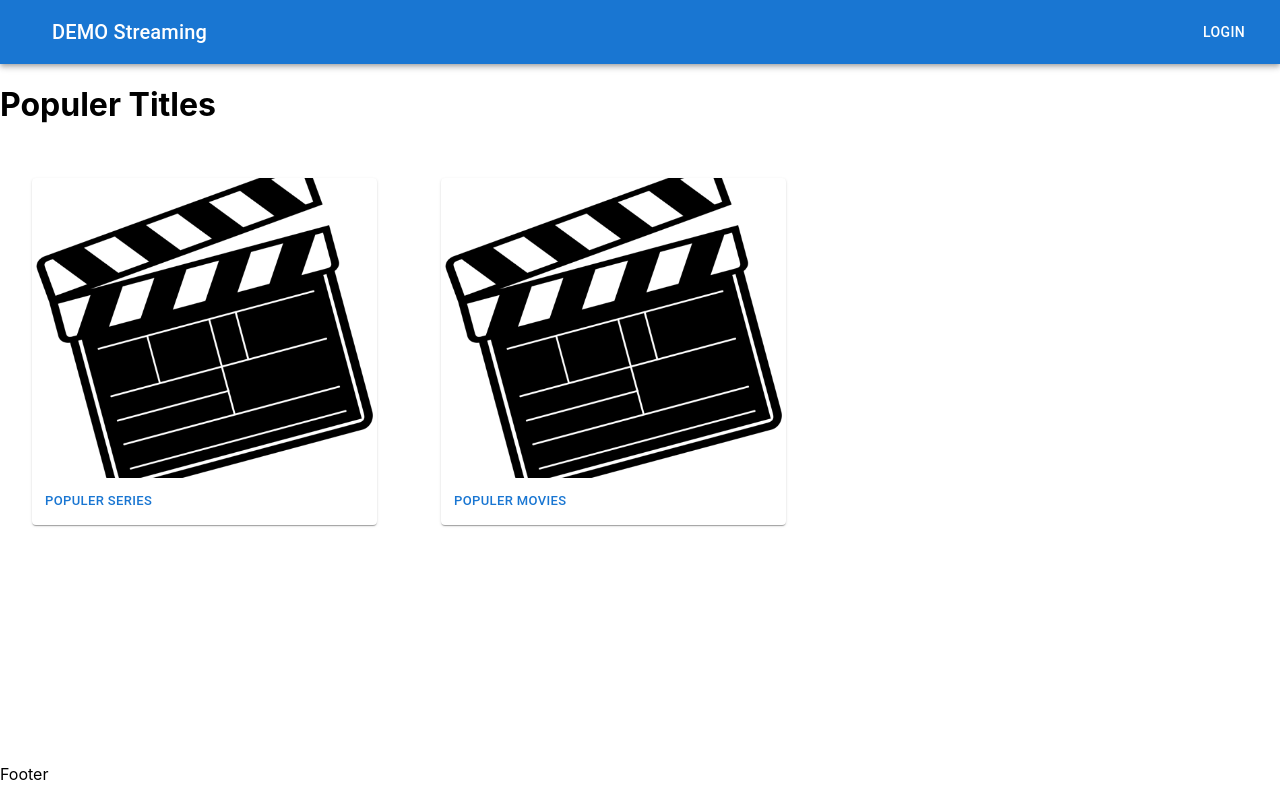
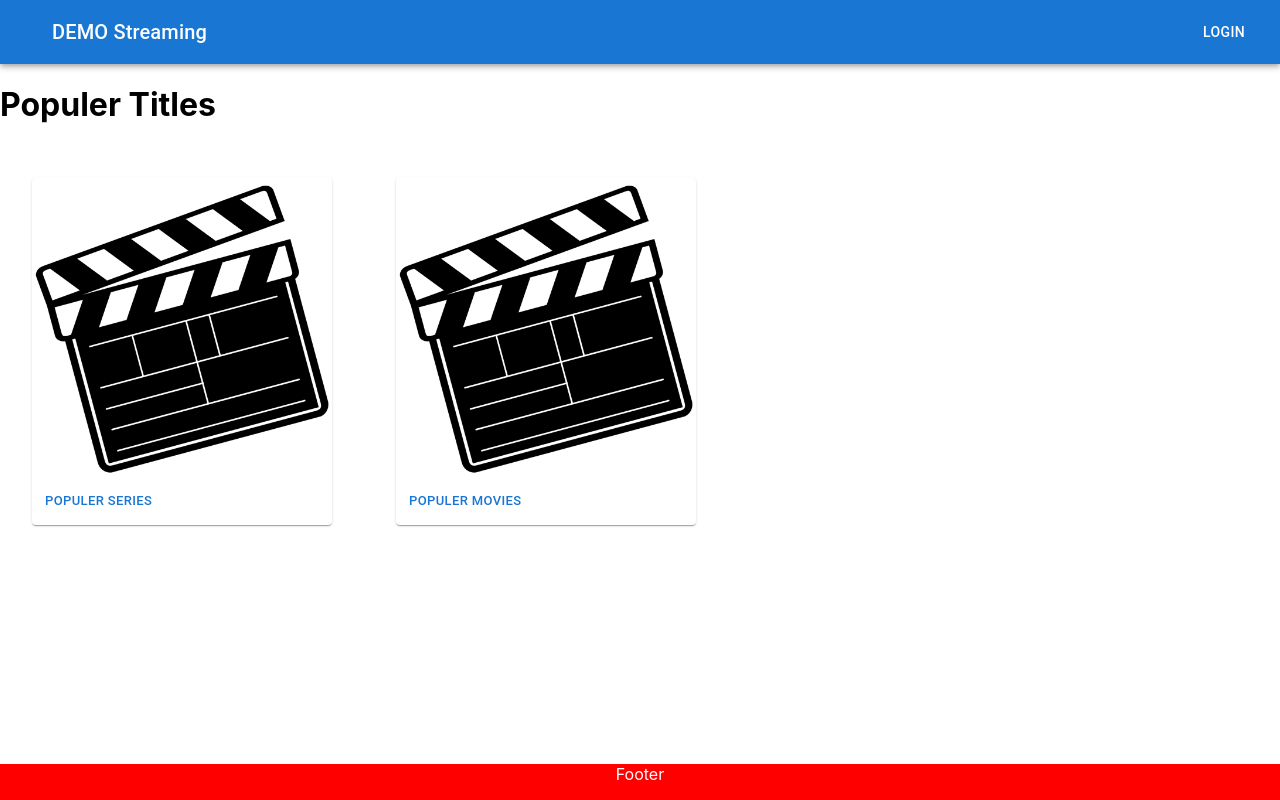
Before and after one commit to ahsenyavas/keikei, a Next.js app: page / in a window 1280 px wide. Built offline with nearby package versions, Linux system fonts and the light colour scheme.

Commit message:
search and dropdown list added

```diff
--- a/pages/_app.js
+++ b/pages/_app.js
@@ -1,5 +1,5 @@
 import "../styles/globals.css";
-import Layout from "../src/components/Layout";
+import Layout from "../src/components/layout";
 
 function MyApp({ Component, pageProps }) {
   return (
--- a/pages/index.js
+++ b/pages/index.js
@@ -15,7 +15,7 @@ export default function Home() {
       <h1>Populer Titles</h1>
       <div className={styles.cards}>
         <div className={styles.card}>
-          <Card sx={{ minWidth: 345 }}>
+          <Card >
             <CardMedia
               component="img"
               height="300"
@@ -30,7 +30,7 @@ export default function Home() {
           </Card>
         </div>
         <div className={styles.card}>
-          <Card sx={{ minWidth: 345 }}>
+          <Card >
             <CardMedia
               component="img"
               height="300"
@@ -48,3 +48,8 @@ export default function Home() {
     </div>
   );
 }
+
+
+/*
+sx={{ minWidth: 345 }}
+*/
--- a/pages/movies/index.module.scss
+++ b/pages/movies/index.module.scss
@@ -1,5 +1,29 @@
-.container {
+.head {
   display: flex;
-  flex-direction: column;
-  height: calc(100vh - 100px);
+  justify-content: space-between;
+  .search {
+    background-color: transparent;
+    border: 2px solid grey;
+    color: black;
+    border-radius: 50px;
+    font-family: inherit;
+    font-size: 1.2rem;
+    padding: 0.5rem 1.5rem;
+    width: 25rem;
+    margin: 1rem;
+
+    .search:focus {
+      outline: none;
+      background-color: var(--purple);
+    }
+  }
 }
+
+.movieContainer {
+  display: flex;
+
+  //height: calc(100vh - 100px);
+  flex-wrap: wrap;
+  justify-content: center;
+  margin-bottom: 10px;
+}
--- a/src/components/Layout.js
+++ /dev/null
@@ -1,12 +0,0 @@
-import Footer from "./footer";
-import Navbar from "../components/navbar";
-
-export default function Layout({children}) {
-  return (
-    <>
-        <Navbar />
-        {children}
-        <Footer />
-    </>
-  )
-}
--- a/src/components/footer/index.js
+++ b/src/components/footer/index.js
@@ -1,7 +1,7 @@
-import React from 'react'
+import Styles from "./index.module.scss";
 
 export default function Footer() {
   return (
-    <div>Footer</div>
+    <div className={Styles.footer}>Footer</div>
   )
 }
--- /dev/null
+++ b/src/components/footer/index.module.scss
@@ -0,0 +1,18 @@
+.footer {
+    position: relative;
+  left: 0;
+  bottom: 0;
+  width: 100%;
+  height: 200px;
+  background-color: red;
+  color: white;
+  text-align: center;
+    background-color: red;
+}
+
+
+/*
+  position: relative;
+    height: 200px;
+    margin-top: -100px;
+    */
--- /dev/null
+++ b/src/components/layout/index.js
@@ -0,0 +1,18 @@
+import Footer from "../footer";
+import Navbar from "../navbar";
+import Styles from "./index.module.scss";
+
+export default function Layout({ children }) {
+  return (
+    <>
+      <div className={Styles.root}>
+        <Navbar />
+        <div className={Styles.mainContainer}>
+          <main className={Styles.main}>{children}</main>
+        </div>
+
+        <Footer />
+      </div>
+    </>
+  );
+}
--- /dev/null
+++ b/src/components/layout/index.module.scss
@@ -0,0 +1,6 @@
+.root {
+  display: flex;
+  flex-direction: column;
+  height: 100vh;
+
+}
--- /dev/null
+++ b/src/components/movie/index.module.scss
@@ -0,0 +1,10 @@
+.movie {
+    margin: 2rem;
+  img {
+    width: 100%;
+    border-top-left-radius: 5px;
+    border-top-right-radius: 5px;
+    height: 400px;
+    object-fit: cover;
+  }
+}
--- a/styles/Home.module.css
+++ b/styles/Home.module.css
@@ -1,14 +1,16 @@
 .container{
   display: flex;
+  flex-wrap: wrap;
   flex-direction: column;
   height: calc(100vh - 100px);
+  /* position: relative; */
 }
 
 .cards{
   display: flex;
+  flex-wrap: wrap;
 }
 
 .card{
-  display: flex;
   margin: 2rem;
 }
```
Also changed, not shown: pages/movies/index.js (+67 -7 lines), src/components/movie/index.js (+18 -4 lines).
